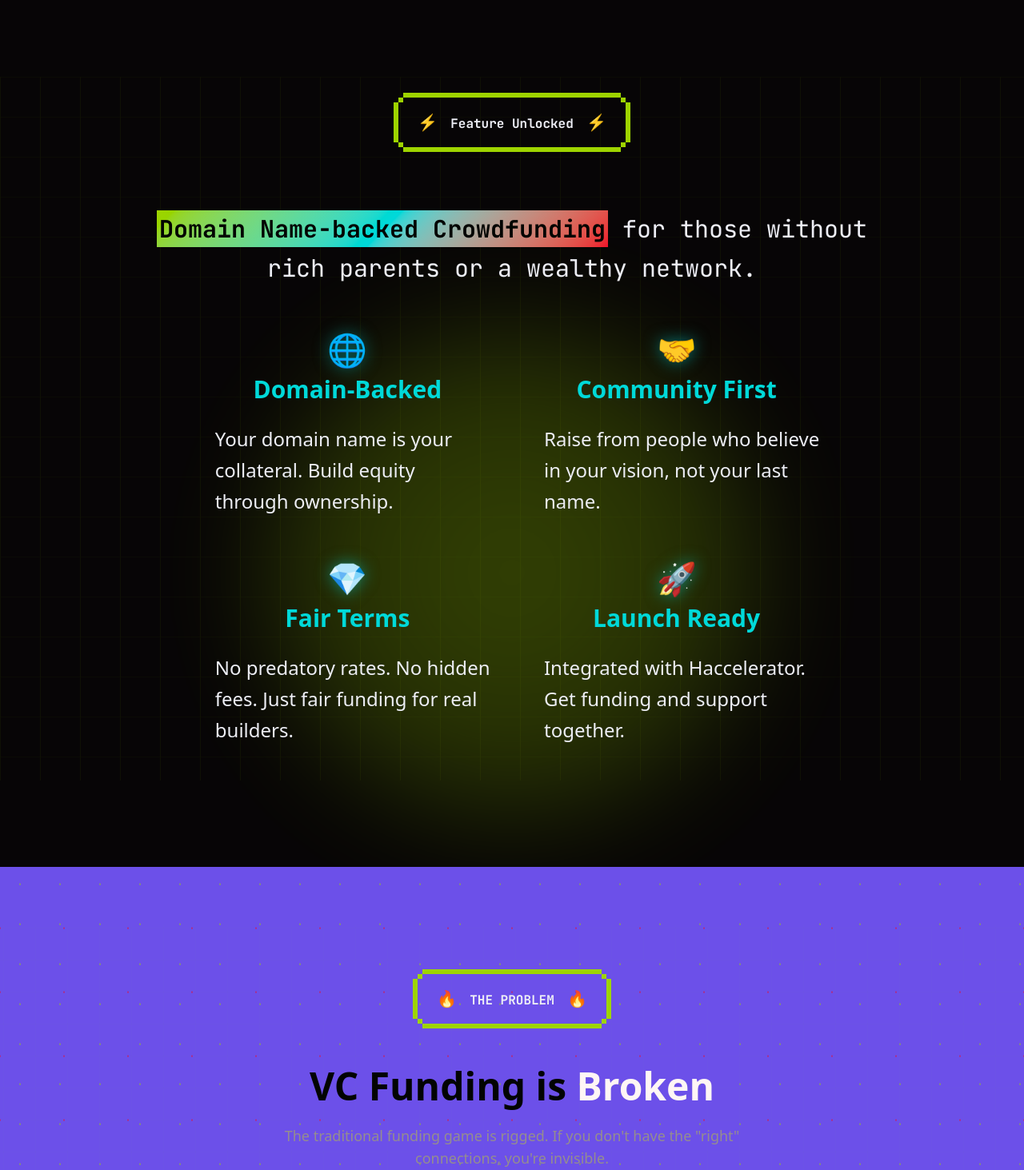
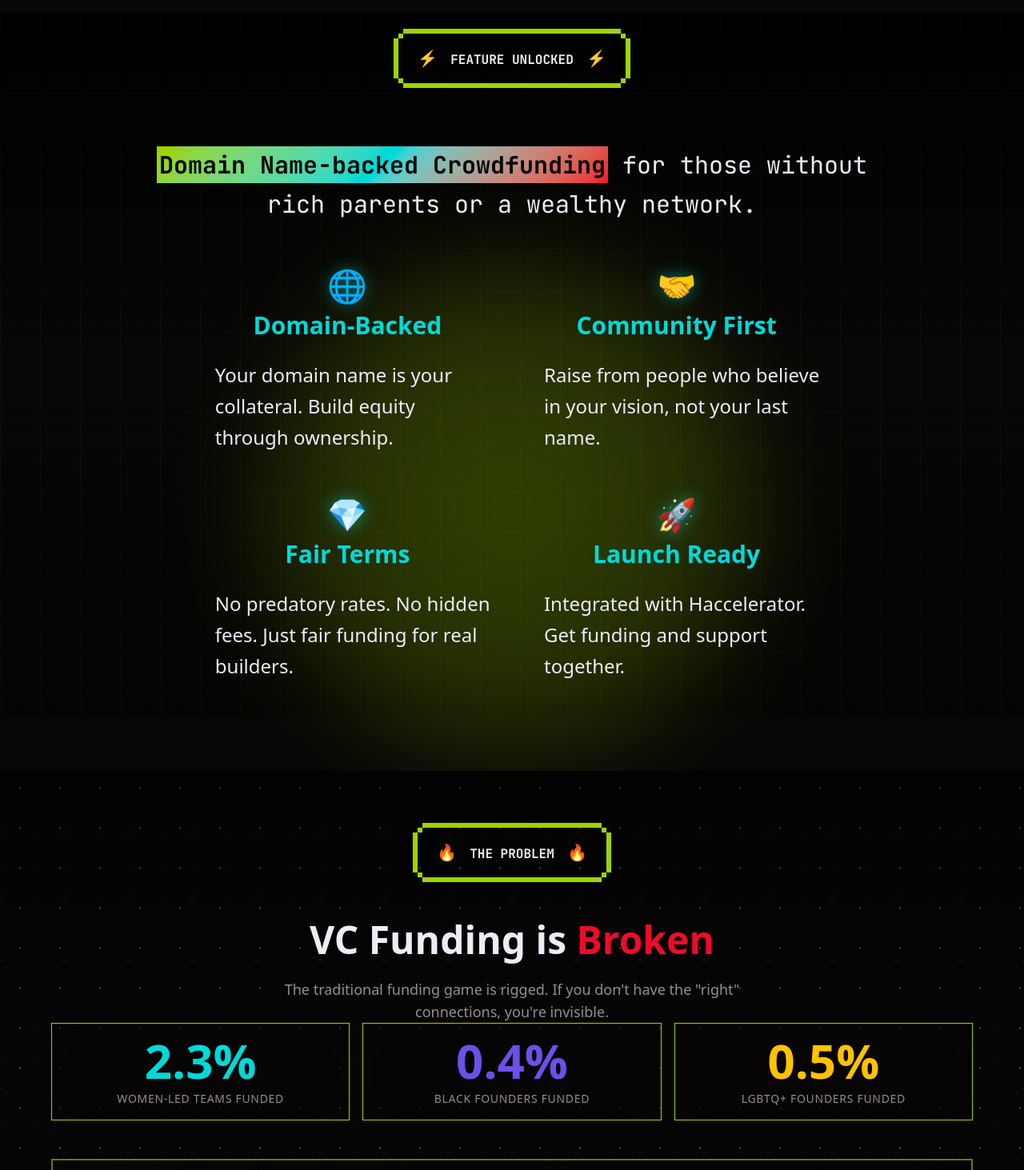
Before and after one commit to yurika-space/yurika.space, a Next.js app: page / in a window 1280 px wide. Shown: the part 1160-2623 px from the top of the page at 80% size. Built offline with nearby package versions, Linux system fonts and the light colour scheme; a web font is replaced by a local one.

Commit message:
UPDATED: Background Stylings of Problem Section

```diff
--- a/app/globals.css
+++ b/app/globals.css
@@ -31,8 +31,8 @@
 }
 
 body {
-  background: var(--secondary);
-  color: var(--primary-foreground);
+  background: var(--primary-foreground);
+  color: var(--primary);
 }
 
 @keyframes heartbeat {
--- a/app/retro-globals.css
+++ b/app/retro-globals.css
@@ -279,7 +279,7 @@
 
    :root.theme-arcade.dark {
      --primary: oklch(0.72 0.3 330);
-     --primary-foreground: oklch(0.98 0.01 330);
+     --primary-foreground: oklch(0.1 0.05 195);
      --background: oklch(0.1 0.06 290);
      --foreground: oklch(0.95 0.02 290);
      --card: oklch(0.15 0.07 290);
@@ -287,7 +287,7 @@
      --popover: oklch(0.15 0.07 290);
      --popover-foreground: oklch(0.95 0.02 290);
      --secondary: oklch(0.88 0.15 195);
-     --secondary-foreground: oklch(0.1 0.05 195);
+     --secondary-foreground: oklch(0.98 0.01 330);
      --muted: oklch(0.2 0.06 290);
      --muted-foreground: oklch(0.7 0.06 290);
      --accent: oklch(0.95 0.2 105);
@@ -375,7 +375,7 @@
 
    :root.theme-soft-pop.dark {
      --primary: oklch(0.72 0.2 0);
-     --primary-foreground: oklch(0.98 0.01 0);
+     --primary-foreground: oklch(0.15 0.03 290);
      --background: oklch(0.15 0.04 290);
      --foreground: oklch(0.96 0.01 0);
      --card: oklch(0.2 0.05 290);
@@ -383,7 +383,7 @@
      --popover: oklch(0.2 0.05 290);
      --popover-foreground: oklch(0.96 0.01 0);
      --secondary: oklch(0.78 0.12 290);
-     --secondary-foreground: oklch(0.15 0.03 290);
+     --secondary-foreground: oklch(0.98 0.01 0);
      --muted: oklch(0.25 0.04 290);
      --muted-foreground: oklch(0.7 0.05 290);
      --accent: oklch(0.82 0.12 170);
@@ -480,7 +480,7 @@
      --popover: oklch(0.15 0.12 260);
      --popover-foreground: oklch(0.95 0.01 0);
      --secondary: oklch(0.88 0.15 195);
-     --secondary-foreground: oklch(0.1 0.05 195);
+     --secondary-foreground: oklch(0.98 0.01 0);
      --muted: oklch(0.2 0.1 260);
      --muted-foreground: oklch(0.7 0.06 260);
      --accent: oklch(0.72 0.2 350);
--- a/components/pages/Intro.tsx
+++ b/components/pages/Intro.tsx
@@ -44,13 +44,12 @@ const SpaceIntro: React.FC = () => {
   ];
 
   return (
-    <Section sectionId="about" background={null} className="flex items-center justify-center align-center overflow-hidden relative bg-theme-card">
+    <Section sectionId="about" background={null} className="flex items-center justify-center align-center overflow-hidden relative bg-theme-card py-8! md:py-12! pb-14! md:pb-22!">
 
         <div className="absolute min-h-[110vh] min-w-screen">
-
           {/* Circuit pattern - now the animation class works! */}
           <div
-            className="absolute opacity-5 animate-circuit-pattern inset-0"
+            className="absolute opacity-5 animate-circuit-pattern inset-0 bg-theme-card"
             style={{
               backgroundImage: `
                 linear-gradient(90deg, var(--primary) 1px, transparent 1px),
@@ -59,6 +58,7 @@ const SpaceIntro: React.FC = () => {
               backgroundSize: '50px 50px'
             }}
           />
+          <div className="absolute inset-0 bg-linear-to-b from-[rgba(0,0,0,0.9)] via-transparent to-[rgba(0,0,0,0.4)]"/>
 
           {/* Power-up glow - now the animation class works! */}
           <div
@@ -74,7 +74,7 @@ const SpaceIntro: React.FC = () => {
           {/* Power-up style header */}
           <div className="text-center mb-2">
             <ComponentHeader
-              title="Feature Unlocked"
+              title="FEATURE UNLOCKED"
               item="⚡"
               className="animate-fade-in-up w-3/4 mx-auto"
               style={{ animationDelay: "0.2s" }}
--- a/components/pages/Problem.tsx
+++ b/components/pages/Problem.tsx
@@ -5,34 +5,35 @@ import "../stylesheets/haccelerator.css";
 
 export default function TheProblem() {
   const stats = [
-    { label: "Women-led teams funded", value: "2.3%", color: "text-theme-destructive" },
-    { label: "Black founders funded", value: "0.4%", color: "text-theme-secondary" },
-    { label: "LGBTQ+ founders funded", value: "0.5%", color: "text-theme-accent" },
+    { label: "Women-led teams funded", value: "2.3%", color: "text-[var(--accent)]" },
+    { label: "Black founders funded", value: "0.4%", color: "text-[var(--secondary)]" },
+    { label: "LGBTQ+ founders funded", value: "0.5%", color: "text-[var(--warning)]" },
   ];
   return (
     <Section
       sectionId="problem"
       background={null}
-      className="min-h-screen min-w-screen flex items-center justify-center align-center overflow-hidden relative"
+      className="min-h-screen min-w-screen flex items-center justify-center align-center overflow-hidden relative bg-theme-card py-8! md:py-12!"
     >
-      <div className="grid-bg-subtle absolute min-w-screen min-h-[110vh] opacity-30" />
+      <div className="grid-bg-subtle absolute w-screen min-h-[110vh] opacity-30" />
       <div className="pixel-particles absolute inset-0 z-0" />
+      <div className="absolute inset-0 bg-linear-to-b from-[rgba(0,0,0,0.5)] via-transparent to-[rgba(0,0,0,0.7)]"/>
       <div className="max-w-6xl mx-auto z-10 relative w-full">
-      <div className="text-center mb-16">
+      <div className="text-center">
       <ComponentHeader
               title="THE PROBLEM"
               item="🔥"
               className="animate-fade-in-up w-3/4 mx-auto"
               style={{ animationDelay: "0.2s" }}
             />
-            <h2 className="text-3xl md:text-5xl font-bold mb-6">VC Funding is <span className="text-theme-destructive">Broken</span></h2>
-            <p className="text-theme-muted max-w-2xl mx-auto text-lg">The traditional funding game is rigged. If you don&apos;t have the &quot;right&quot; connections, you&apos;re invisible.</p>
+            <h2 className="text-3xl md:text-5xl font-bold mb-6 text-theme-secondary">VC Funding is <span className="text-[var(--destructive)]">Broken</span></h2>
+            <p className="text-theme-muted max-w-2xl mx-auto text-lg ">The traditional funding game is rigged. If you don&apos;t have the &quot;right&quot; connections, you&apos;re invisible.</p>
           </div>
-        <div className="grid md:grid-cols-3 gap-6 mb-12">
+        <div className="flex flex-col md:grid md:grid-cols-3 gap-4 mb-12">
           {stats.map((item, i) => (
             <div
               key={i}
-              className="bg-theme-card/50 border border-theme-border p-8 text-center"
+              className="bg-transparent backdrop-blur-xl border border-[var(--primary)] p-4 text-center"
             >
               <div
                 className={`text-5xl md:text-6xl font-bold ${item.color} mb-2`}
--- a/components/stylesheets/haccelerator.css
+++ b/components/stylesheets/haccelerator.css
@@ -24,7 +24,7 @@
   inset: 0;
   background-image:
     radial-gradient(circle, var(--primary) 1px, transparent 1px),
-    radial-gradient(circle, var(--destructive) 1px, transparent 1px);
+    radial-gradient(circle, var(--glow-primary) 1px, transparent 1px);
   background-size: 50px 50px, 80px 80px;
   background-position: 0 0, 40px 40px;
   opacity: 0.5;
```
